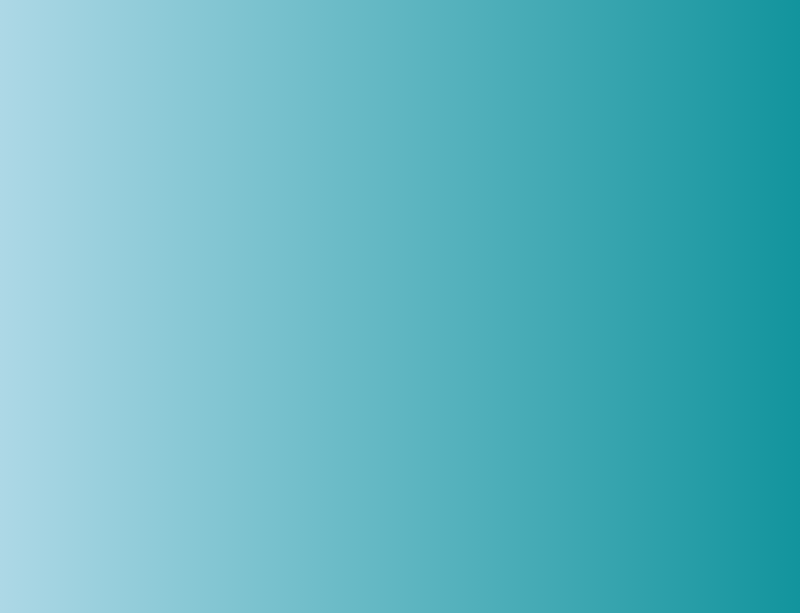
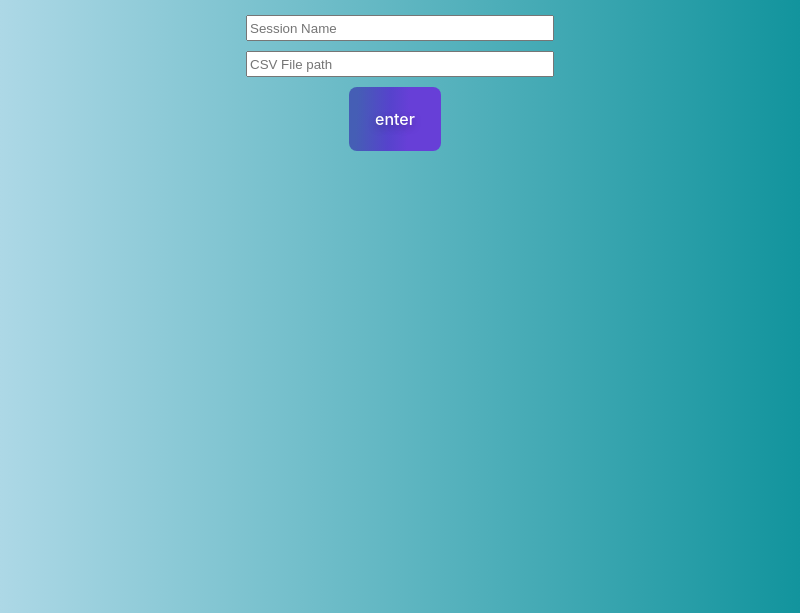
Before and after one commit to Oasiss999/Blue-Segment, an Electron app: page screens/newSession.html in a window 800 px wide. Shown: the part 187-800 px from the top of the page. Drawn offline with Linux system fonts and the light colour scheme.

Commit message:
updated new session

```diff
--- a/main.js
+++ b/main.js
@@ -6,8 +6,8 @@ const createWindow = () => {
     const win = new BrowserWindow({
         width: 800,
         height: 600,
-        minWidth: 400,
-        minHeight: 400,
+        minWidth: 800,
+        minHeight: 600,
         frame: false,
 
 
--- a/screens/newSession.html
+++ b/screens/newSession.html
@@ -28,7 +28,52 @@
 
 
         background: linear-gradient(to left, rgb(18, 148, 157), lightblue);
+        align-items: center;
 
+    }
+    .formClass{
+        display: flex;
+        flex-direction: column;
+        align-items: center;
+        justify-content: center;
+        font-size: 30px;
+        padding-top: 100px;
+    }
+    .inputClass{
+        margin-bottom: 10px;
+        width: 300px;
+        height:20px;
+    }
+    .butt1class{
+        background-image: linear-gradient(92.88deg, #455EB5 9.16%, #5643CC 43.89%, #673FD7 64.72%);
+        border-radius: 8px;
+        border-style: none;
+        box-sizing: border-box;
+        color: #FFFFFF;
+        cursor: pointer;
+        flex-shrink: 0;
+        font-family: "Inter UI","SF Pro Display",-apple-system,BlinkMacSystemFont,"Segoe UI",Roboto,Oxygen,Ubuntu,Cantarell,"Open Sans","Helvetica Neue",sans-serif;
+        font-size: 16px;
+        font-weight: 500;
+        height: 4rem;
+        padding: 0 1.6rem;
+        text-align: center;
+        text-shadow: rgba(0, 0, 0, 0.25) 0 3px 8px;
+        transition: all .5s;
+        user-select: none;
+        -webkit-user-select: none;
+        touch-action: manipulation;
+        margin-right: 10px;
+
+    }
+    .butt1class:hover {
+    box-shadow: rgba(80, 63, 205, 0.5) 0 1px 30px;
+    transition-duration: .1s;
+    }
+    @media (min-width: 768px) {
+        .button-36 {
+            padding: 0 2.6rem;
+        }
     }
 
 </Style>
@@ -37,8 +82,13 @@
 <head>
     <title>Blue Segment</title>
 </head>
+<button class ="backButton"onclick="window.history.back()">Go Back</button>
 <body>
-    <button class ="backButton"onclick="window.history.back()">Go Back</button>
-
+    <form class = "formClass">
+        <p>Enter a desired session name and file path to be used</p>
+        <input class ="inputClass" type="text" name="sessionName" placeholder="Session Name">
+        <input class ="inputClass" type="text" name="CSV" placeholder="CSV File path">
+        <button class = "butt1class">enter</button>
+    </form>
 </body>
 </html>
```
